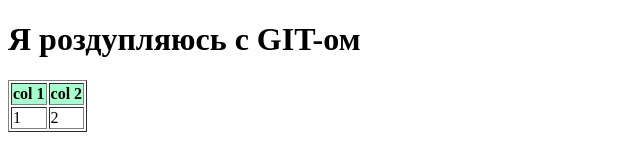
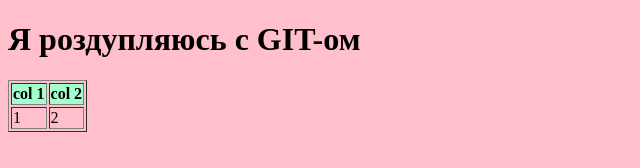
Before and after one commit to YPisar/learning-itb-repository, a plain HTML site: page index.html in a window 1280 px wide. Shown: the whole page, without its empty margins (0-640 px from the left). Drawn offline with Linux system fonts and the light colour scheme.

Commit message:
підкльчив css

```diff
--- a/index.html
+++ b/index.html
@@ -2,8 +2,10 @@
 <html>
 <head>
 	<meta charset="utf-8">
-	<title></title>
+	<title>Дікуха</title>
+	<link rel="stylesheet" type="text/css" href="style.css">
 </head>
+
 <body>
 	<h1>
 		Я роздупляюсь с GIT-ом
```
